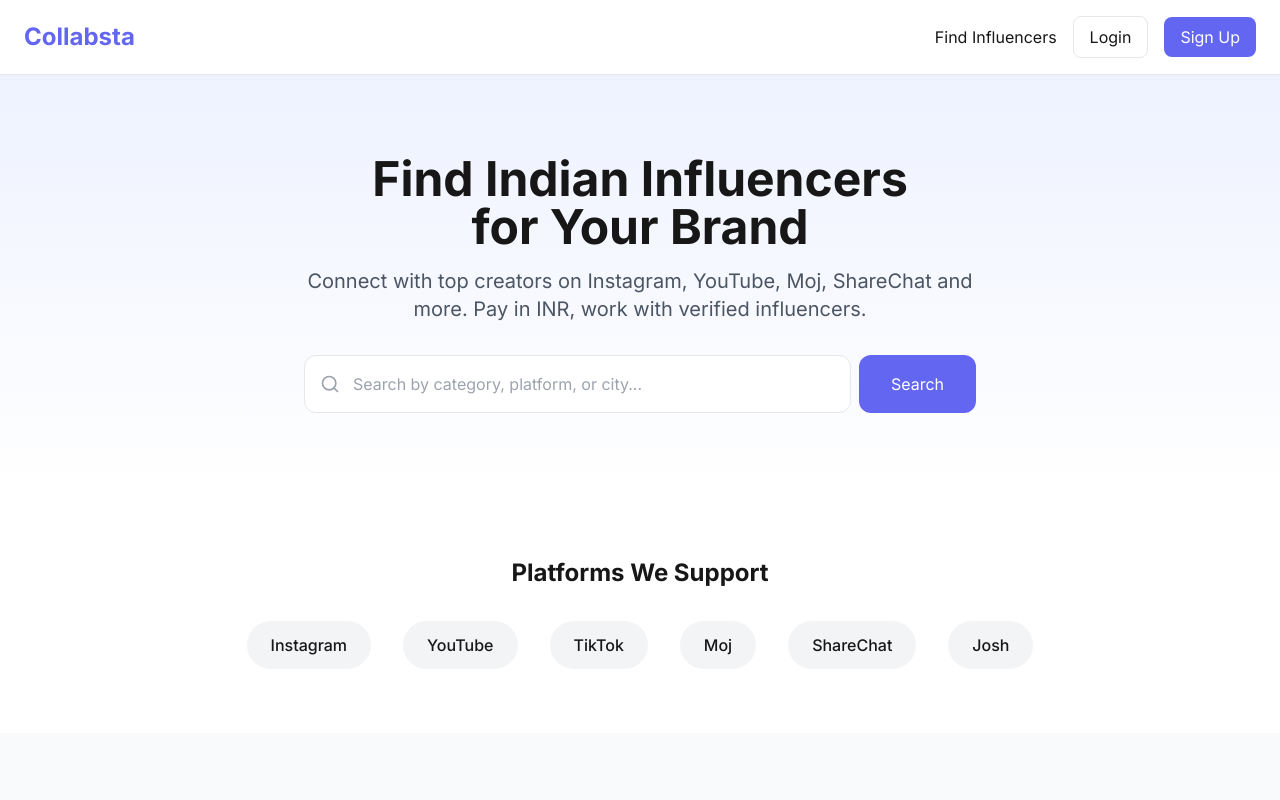
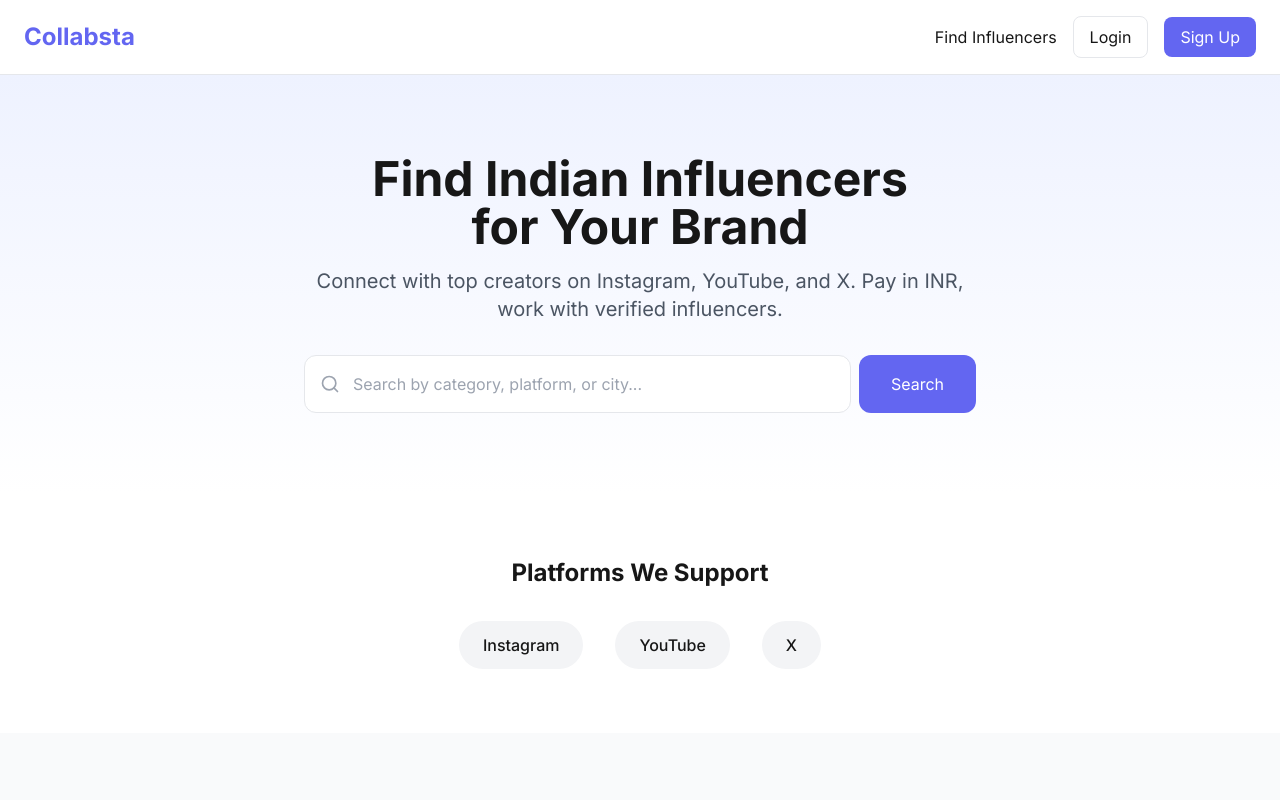
Before and after one commit to abhinxvz/collabsta, a Next.js app in the folder frontend/: page / in a window 1280 px wide. Shown: the top 800 px of the page. Built offline with nearby package versions, Linux system fonts and the light colour scheme.

Commit message:
refactor: limit platforms to Instagram, YouTube, X only

```diff
--- a/frontend/src/app/influencers/page.tsx
+++ b/frontend/src/app/influencers/page.tsx
@@ -4,7 +4,7 @@ import { useState } from 'react';
 import Link from 'next/link';
 import { Filter, Star } from 'lucide-react';
 
-const PLATFORMS = ['All', 'Instagram', 'YouTube', 'TikTok', 'Moj', 'ShareChat'];
+const PLATFORMS = ['All', 'Instagram', 'YouTube', 'X'];
 const CATEGORIES = ['All', 'Fashion', 'Beauty', 'Tech', 'Food', 'Fitness', 'Travel', 'Gaming'];
 
 // Mock data - will be replaced with API
--- a/frontend/src/app/page.tsx
+++ b/frontend/src/app/page.tsx
@@ -22,7 +22,7 @@ export default function Home() {
           Find Indian Influencers <br /> for Your Brand
         </h1>
         <p className="text-xl text-gray-600 mb-8 max-w-2xl mx-auto">
-          Connect with top creators on Instagram, YouTube, Moj, ShareChat and more.
+          Connect with top creators on Instagram, YouTube, and X.
           Pay in INR, work with verified influencers.
         </p>
 
@@ -46,7 +46,7 @@ export default function Home() {
       <section className="px-6 py-16">
         <h2 className="text-2xl font-bold text-center mb-8">Platforms We Support</h2>
         <div className="flex justify-center gap-8 flex-wrap">
-          {['Instagram', 'YouTube', 'TikTok', 'Moj', 'ShareChat', 'Josh'].map((platform) => (
+          {['Instagram', 'YouTube', 'X'].map((platform) => (
             <div key={platform} className="px-6 py-3 bg-gray-100 rounded-full font-medium">
               {platform}
             </div>
```
Also changed, not shown: frontend/src/app/influencers/[id]/page.tsx (added), 1 other file (tests, documents, lock files or other folders).
